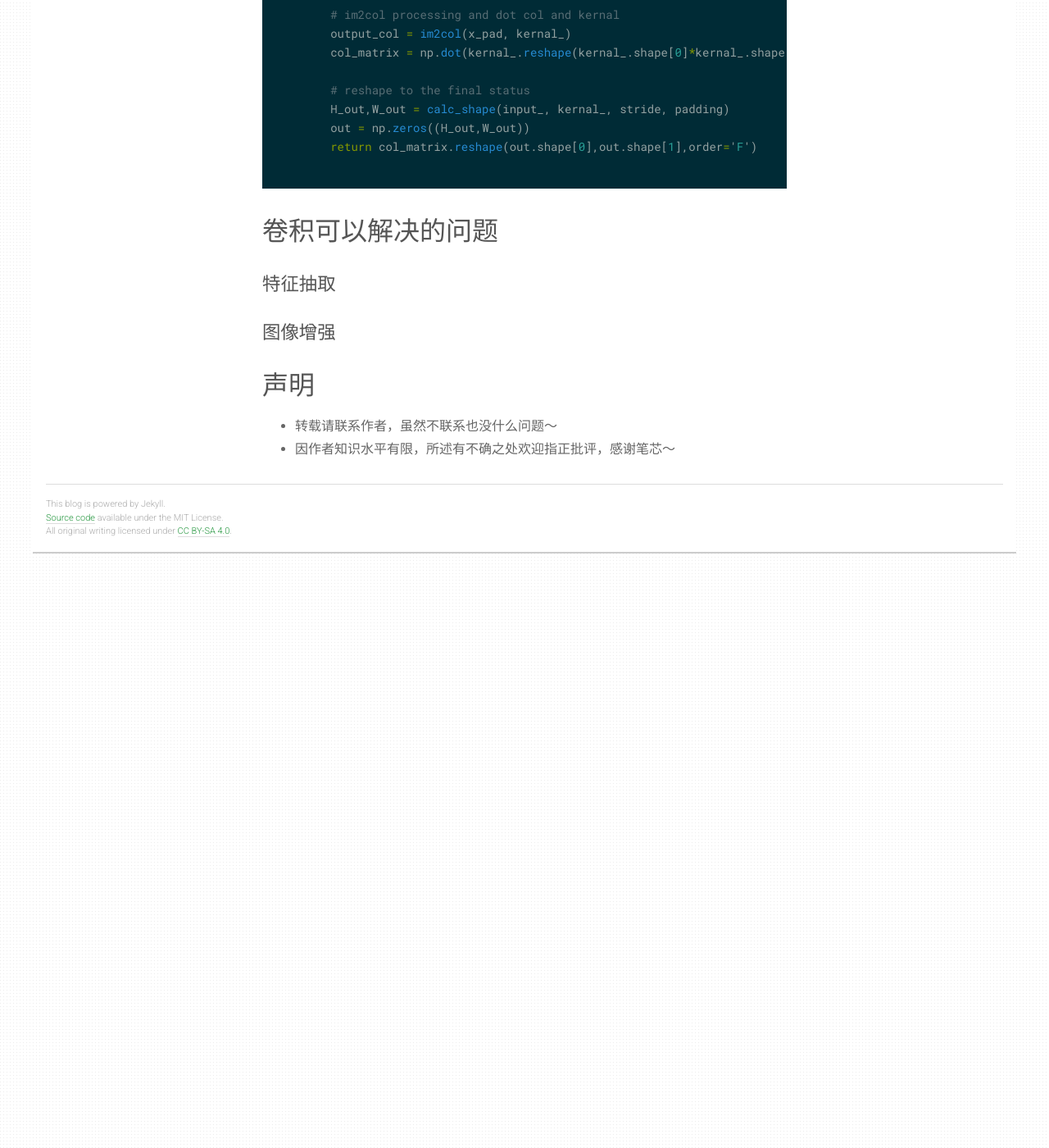
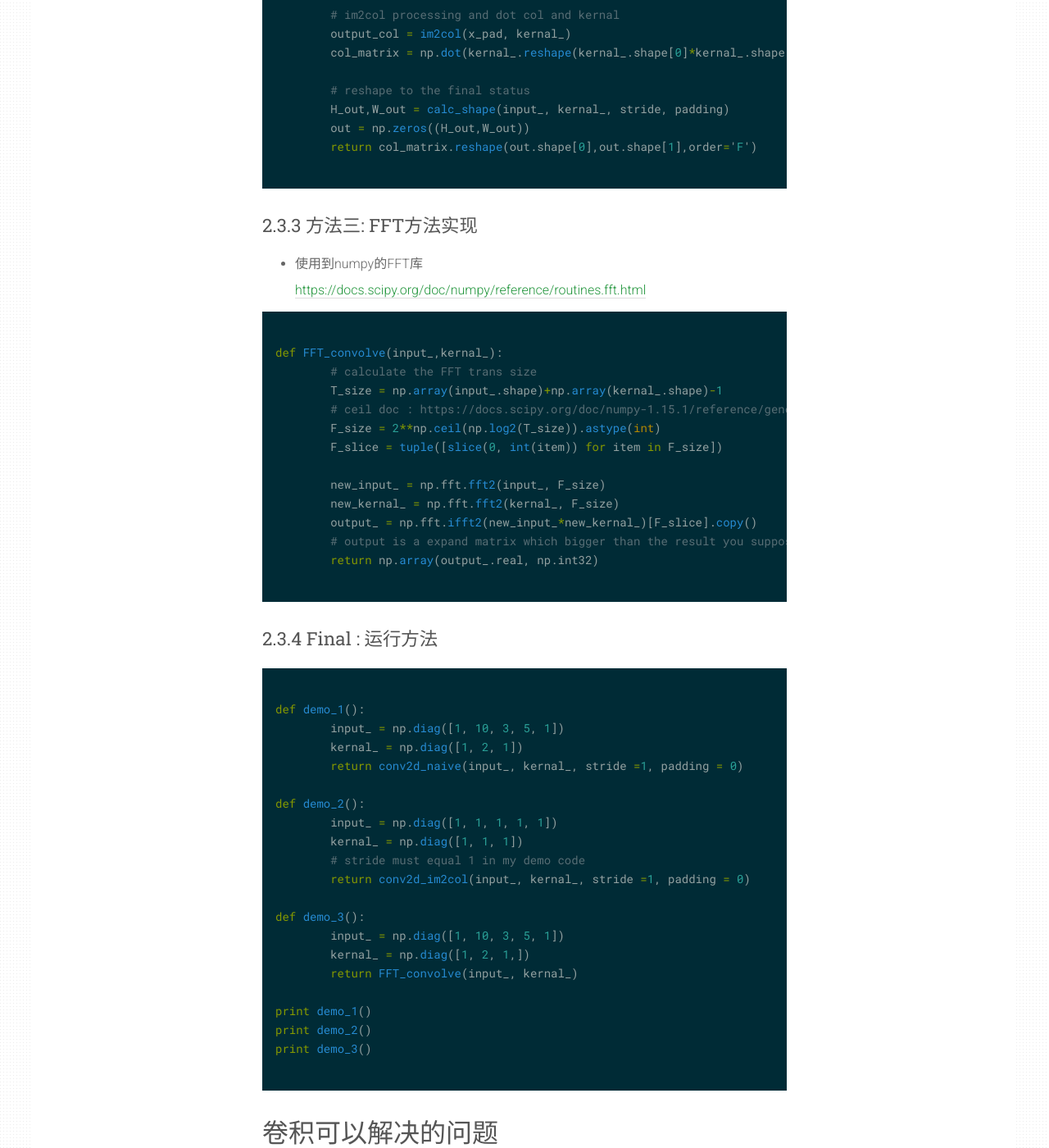
Before and after one commit to vincentweikey/vincentweikey.github.io, a Jekyll site: the page built from _posts/2018-10-05-understanding-convolution.md, in a window 1280 px wide and 1400 px high, scrolled down 4361 px. Shown: the whole window at 82% size. Built offline with Jekyll 4.4.1, drawn with Linux system fonts in a browser that asks for light colours.

Commit message:
add code

````diff
--- a/_posts/2018-10-05-understanding-convolution.md
+++ b/_posts/2018-10-05-understanding-convolution.md
@@ -183,6 +183,55 @@ def conv2d_im2col(input_, kernal_, stride =1, padding = 0):
 	return col_matrix.reshape(out.shape[0],out.shape[1],order='F')
 
 ```
+### 2.3.3 方法三: FFT方法实现
+
+* 使用到numpy的FFT库
+
+	<https://docs.scipy.org/doc/numpy/reference/routines.fft.html>
+
+```python
+
+def FFT_convolve(input_,kernal_):
+	# calculate the FFT trans size
+	T_size = np.array(input_.shape)+np.array(kernal_.shape)-1
+	# ceil doc : https://docs.scipy.org/doc/numpy-1.15.1/reference/generated/numpy.ceil.html
+	F_size = 2**np.ceil(np.log2(T_size)).astype(int)
+	F_slice = tuple([slice(0, int(item)) for item in F_size])
+
+	new_input_ = np.fft.fft2(input_, F_size)
+	new_kernal_ = np.fft.fft2(kernal_, F_size)
+	output_ = np.fft.ifft2(new_input_*new_kernal_)[F_slice].copy()
+	# output is a expand matrix which bigger than the result you suppose
+	return np.array(output_.real, np.int32)
+
+```
+
+### 2.3.4 Final : 运行方法
+
+```python
+
+def demo_1():
+	input_ = np.diag([1, 10, 3, 5, 1])
+	kernal_ = np.diag([1, 2, 1])
+	return conv2d_naive(input_, kernal_, stride =1, padding = 0)
+
+def demo_2():
+	input_ = np.diag([1, 1, 1, 1, 1])
+	kernal_ = np.diag([1, 1, 1])
+	# stride must equal 1 in my demo code
+	return conv2d_im2col(input_, kernal_, stride =1, padding = 0)
+
+def demo_3():
+	input_ = np.diag([1, 10, 3, 5, 1])
+	kernal_ = np.diag([1, 2, 1,])
+	return FFT_convolve(input_, kernal_)
+
+print demo_1()
+print demo_2()
+print demo_3()
+
+```
+
 ---
 
 # 卷积可以解决的问题
````
Also changed, not shown: 1 other file.
